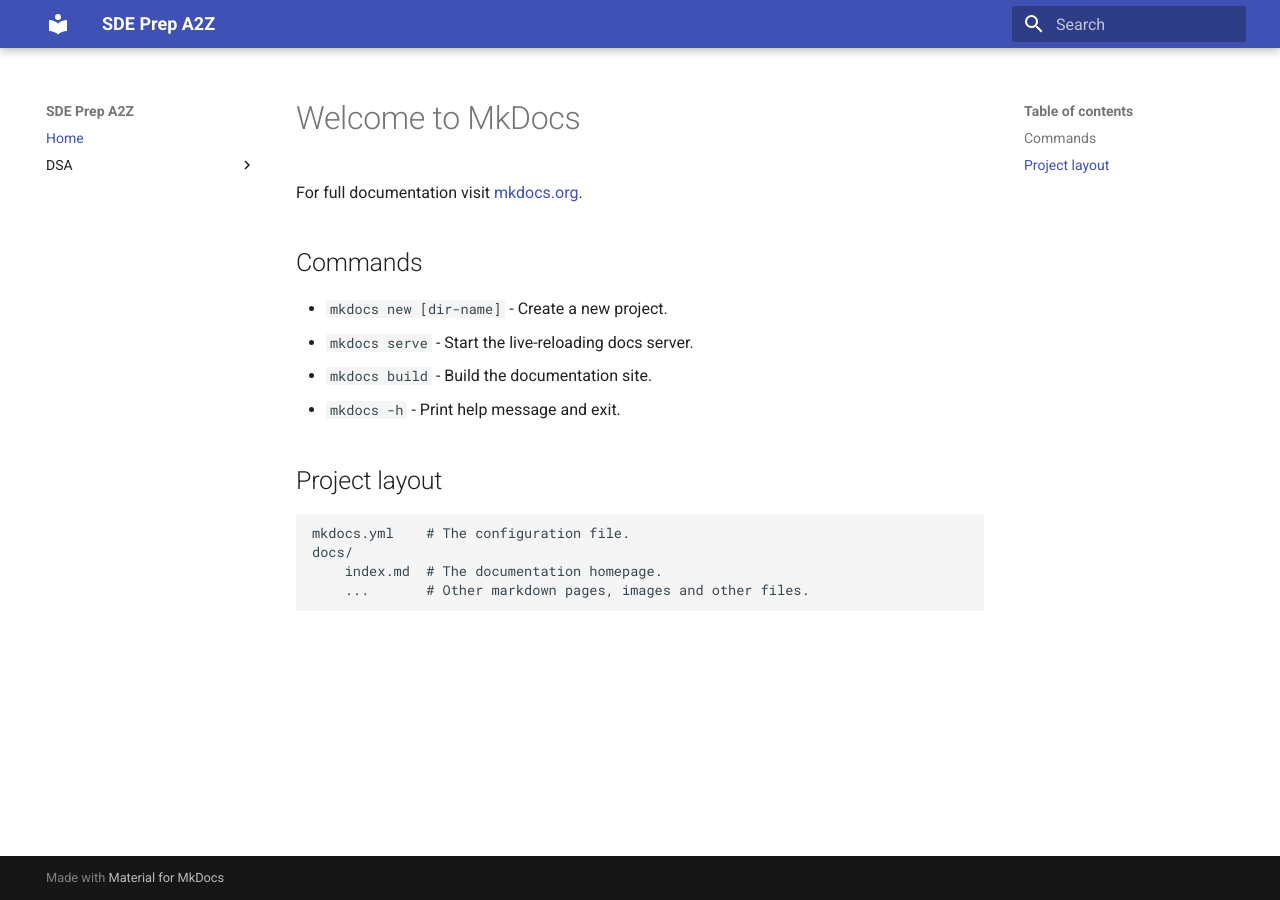
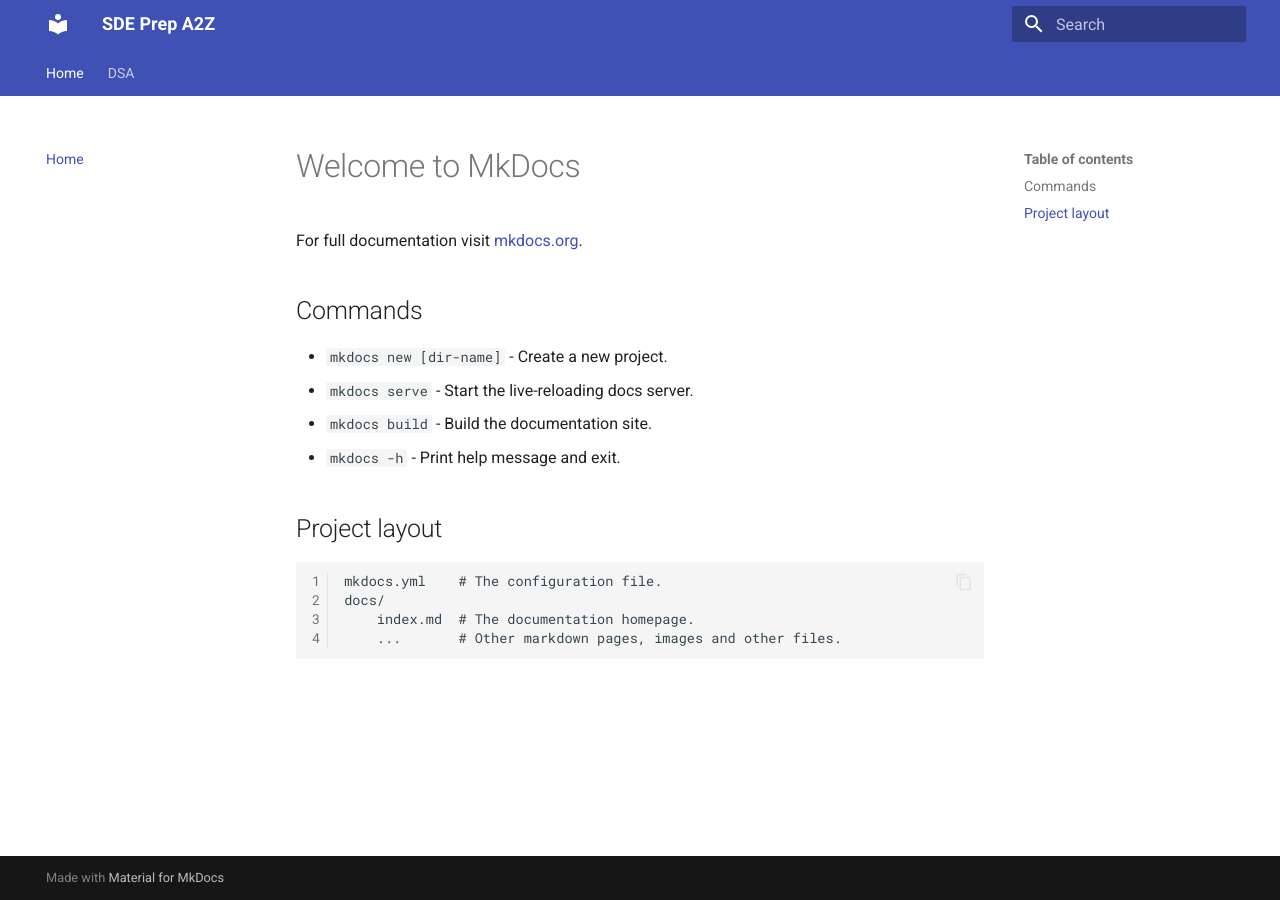
Before and after one commit to adityachauhan0/sde-notes, an MkDocs documentation site: the page built from docs/index.md, in a window 1280 px wide. Built offline with MkDocs 1.6.1 and Material for MkDocs 9.7.7, drawn with Linux system fonts in a browser that asks for light colours.

Commit message:
syntax highlighting

```diff
--- a/mkdocs.yml
+++ b/mkdocs.yml
@@ -1,17 +1,48 @@
 site_name: SDE Prep A2Z
+
 theme:
   name: material
+  features:
+    - navigation.tabs
+    - navigation.top
+    - content.code.copy  # Enables "copy" button on code blocks
+    - content.code.annotate  # Enables code annotation if needed
+  palette:
+    - scheme: default
+      primary: indigo
+      accent: indigo
+    - scheme: slate
+      primary: indigo
+      accent: indigo
+      toggle:
+        icon: material/weather-night
+        name: Switch to dark mode
 
 nav:
   - Home: index.md
   - DSA:
-    - Arrays: DSAyy/arrays.md
-    - Dynamic Programming: DSAyy/dp.md
-    - Graphs: DSAyy/graph.md
+      - Arrays: DSAyy/arrays.md
+      - Dynamic Programming: DSAyy/dp.md
+      - Graphs: DSAyy/graph.md
 
 markdown_extensions:
   - pymdownx.arithmatex:
       generic: true
+  - codehilite:
+      guess_lang: false
+      linenums: true
+  - toc:
+      permalink: true
+  - admonition
+  - pymdownx.highlight
+  - pymdownx.inlinehilite
+  - pymdownx.superfences
+  - pymdownx.snippets
+  - pymdownx.details
+  - pymdownx.keys
+  - pymdownx.tabbed
+  - pymdownx.tasklist:
+      custom_checkbox: true
 
 extra_javascript:
   - https://cdnjs.cloudflare.com/ajax/libs/mathjax/2.7.7/MathJax.js?config=TeX-MML-AM_CHTML
```
Also changed, not shown: site/DSAyy/arrays/index.html, site/DSAyy/dp/index.html, site/DSAyy/graph/index.html, site/search/search_index.json.
